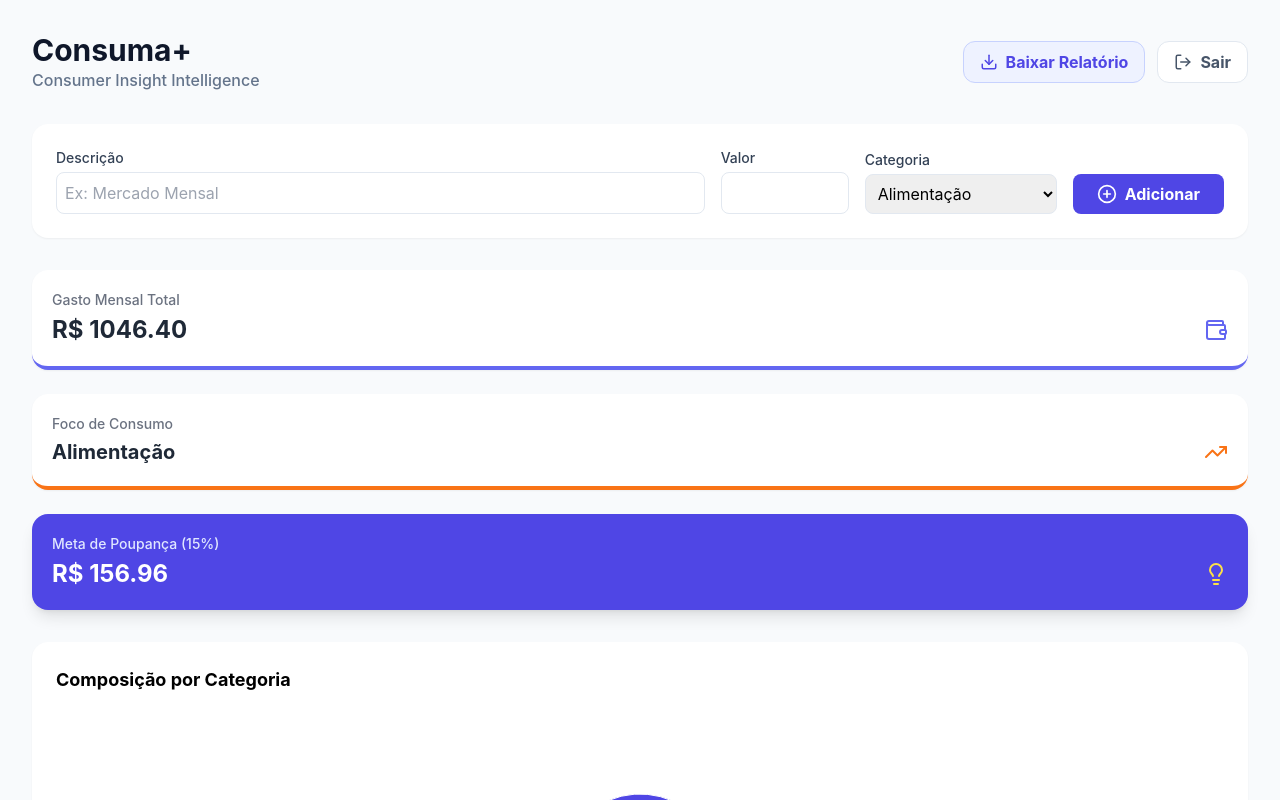
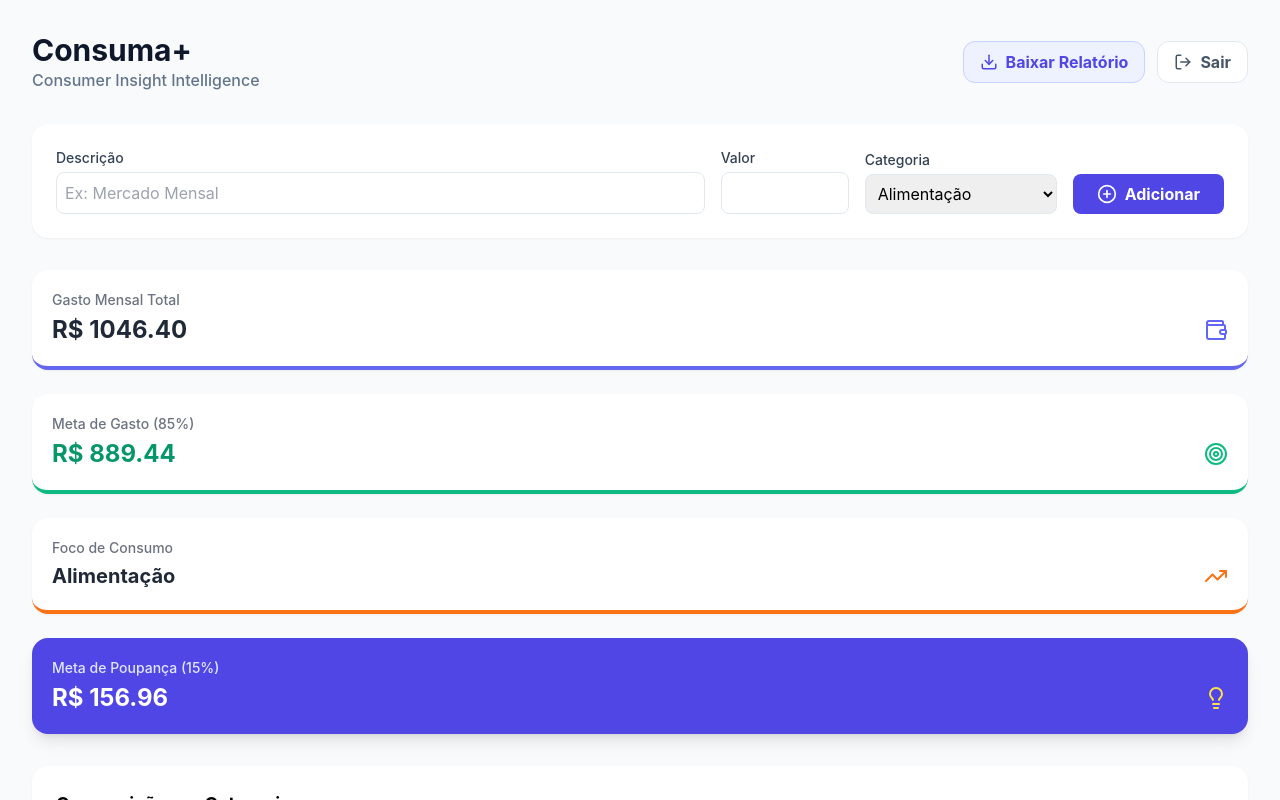
Before and after one commit to Li-code1/smart-finance, a React (Vite) app: page / in a window 1280 px wide. Both pictures are taken after typing "name@example.com", "Sample123" into the empty fields and a click on the button "Entrar no Sistema". Shown: the top 800 px of the page. Built offline with nearby package versions, Linux system fonts and the light colour scheme; data requests are answered from the project's data file.

Commit message:
feat: adiciona card de meta inteligente de gasto e ajuste de layout

```diff
--- a/src/pages/Dashboard.tsx
+++ b/src/pages/Dashboard.tsx
@@ -5,7 +5,7 @@ import {
   PieChart, Pie, ResponsiveContainer, Tooltip, Legend, Cell,
   BarChart, Bar, XAxis, YAxis, CartesianGrid
 } from 'recharts';
-import { Wallet, TrendingUp, Trash2, Lightbulb, LogOut, Download } from 'lucide-react';
+import { Wallet, TrendingUp, Trash2, Lightbulb, LogOut, Download, Target } from 'lucide-react';
 import { FormularioGasto } from '../components/FormularioGasto';
 import { useAuth } from '../context/AuthContext';
 
@@ -55,9 +55,10 @@ export const Dashboard = ({ transacoes, onAdicionarGasto, onExcluirGasto }: Dash
   };
 
   const analise = useMemo(() => {
-    // Cálculo dinâmico: o total é recalculado a cada mudança nas transações
     const totalAtual = transacoes.reduce((acc, t) => acc + t.valor, 0);
     const economiaMensal = totalAtual * 0.15;
+    //Meta Inteligente: O teto de gastos ideal (85% do total)
+    const metaInteligenteGasto = totalAtual - economiaMensal;
 
     const agrupado = transacoes.reduce((acc: Record<string, number>, t) => {
       acc[t.categoria] = (acc[t.categoria] || 0) + t.valor;
@@ -69,20 +70,17 @@ export const Dashboard = ({ transacoes, onAdicionarGasto, onExcluirGasto }: Dash
       ? dadosPizza.reduce((prev, curr) => (prev.value > curr.value ? prev : curr))
       : { name: 'Nenhum', value: 0 };
 
-    // Projeção Dinâmica: As barras de 1 a 6 meses "sobem" ou "descem" na hora
     const dadosProjecao = Array.from({ length: 6 }, (_, i) => {
       const meses = i + 1;
       return {
         mes: `${meses}º Mês`,
-        // Reflete o acúmulo baseado no seu gasto atual em tempo real
         gastoAcumulado: parseFloat((totalAtual * meses).toFixed(2)),
-        // Reflete a reserva baseada no seu gasto atual em tempo real
         reservaAcumulada: parseFloat((economiaMensal * meses).toFixed(2))
       };
     });
 
-    return { totalAtual, dadosPizza, dominante, dadosProjecao, economiaMensal };
-  }, [transacoes]); // A dependência [transacoes] garante a atualização instantânea
+    return { totalAtual, dadosPizza, dominante, dadosProjecao, economiaMensal, metaInteligenteGasto };
+  }, [transacoes]);
 
   const CORES = ['#4F46E5', '#10B981', '#F59E0B', '#EF4444', '#8B5CF6'];
 
@@ -113,11 +111,20 @@ export const Dashboard = ({ transacoes, onAdicionarGasto, onExcluirGasto }: Dash
 
       <FormularioGasto onAdicionar={onAdicionarGasto} />
 
-      <div className="grid grid-cols-1 md:grid-cols-3 gap-6 mb-8">
+      {/* Grid ajustada para 4 colunas no Desktop e 2 no Tablet/Mobile */}
+      <div className="grid grid-cols-1 sm:grid-cols-2 lg:grid-cols-4 gap-6 mb-8">
         <div className="p-5 rounded-2xl bg-white shadow-sm border-b-4 border-indigo-500">
           <p className="text-sm text-gray-500 font-medium text-left">Gasto Mensal Total</p>
           <h3 className="text-2xl font-bold text-gray-800 flex justify-between items-center mt-1">
             R$ {analise.totalAtual.toFixed(2)} <Wallet className="text-indigo-500" />
+          </h3>
+        </div>
+
+        {/* Card de Meta Inteligente de Gasto */}
+        <div className="p-5 rounded-2xl bg-white shadow-sm border-b-4 border-emerald-500">
+          <p className="text-sm text-gray-500 font-medium text-left">Meta de Gasto (85%)</p>
+          <h3 className="text-2xl font-bold text-emerald-600 flex justify-between items-center mt-1">
+            R$ {analise.metaInteligenteGasto.toFixed(2)} <Target className="text-emerald-500" />
           </h3>
         </div>
 
```
Also changed, not shown: src/screenshots/dashboard.JPG.
